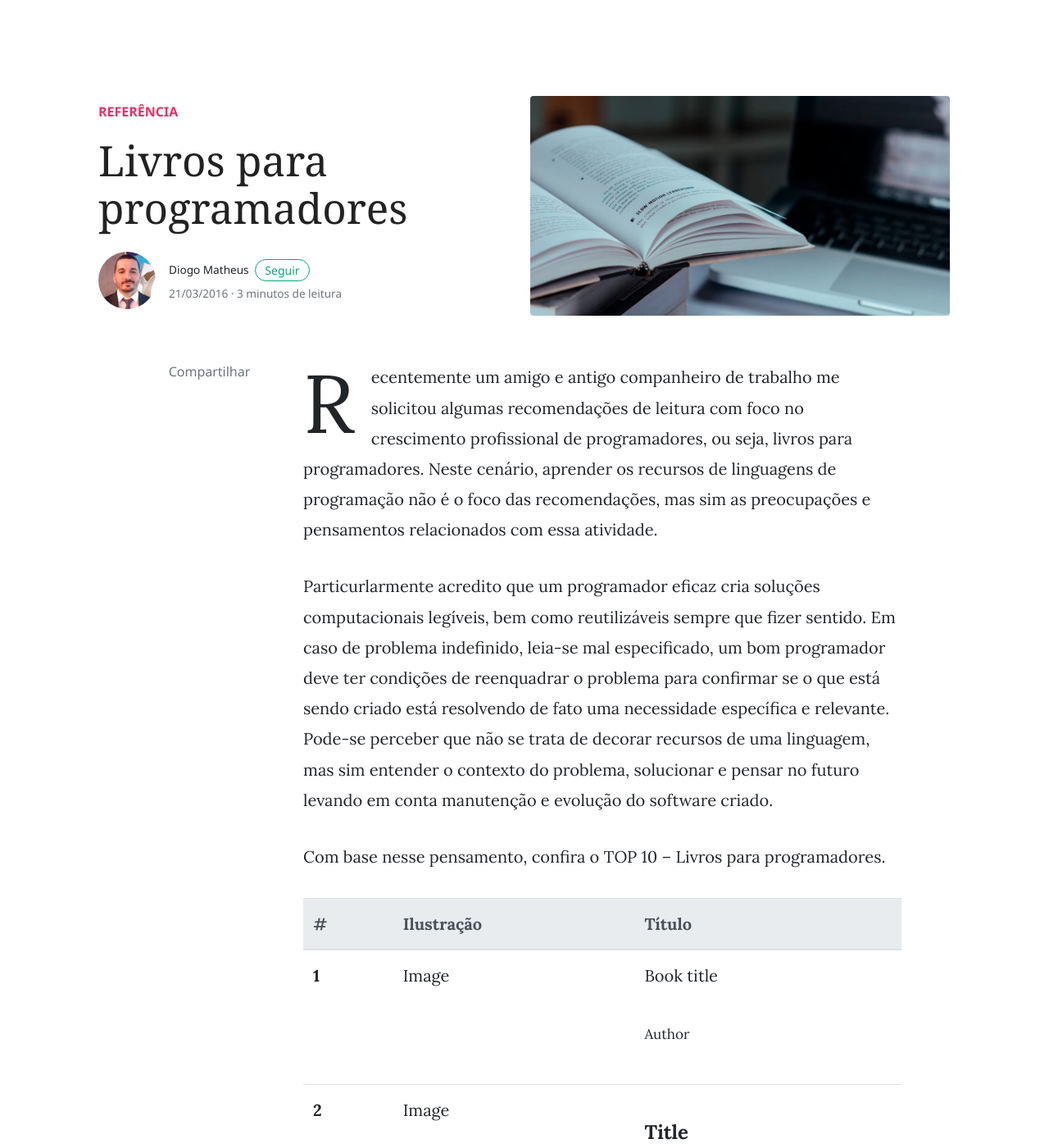
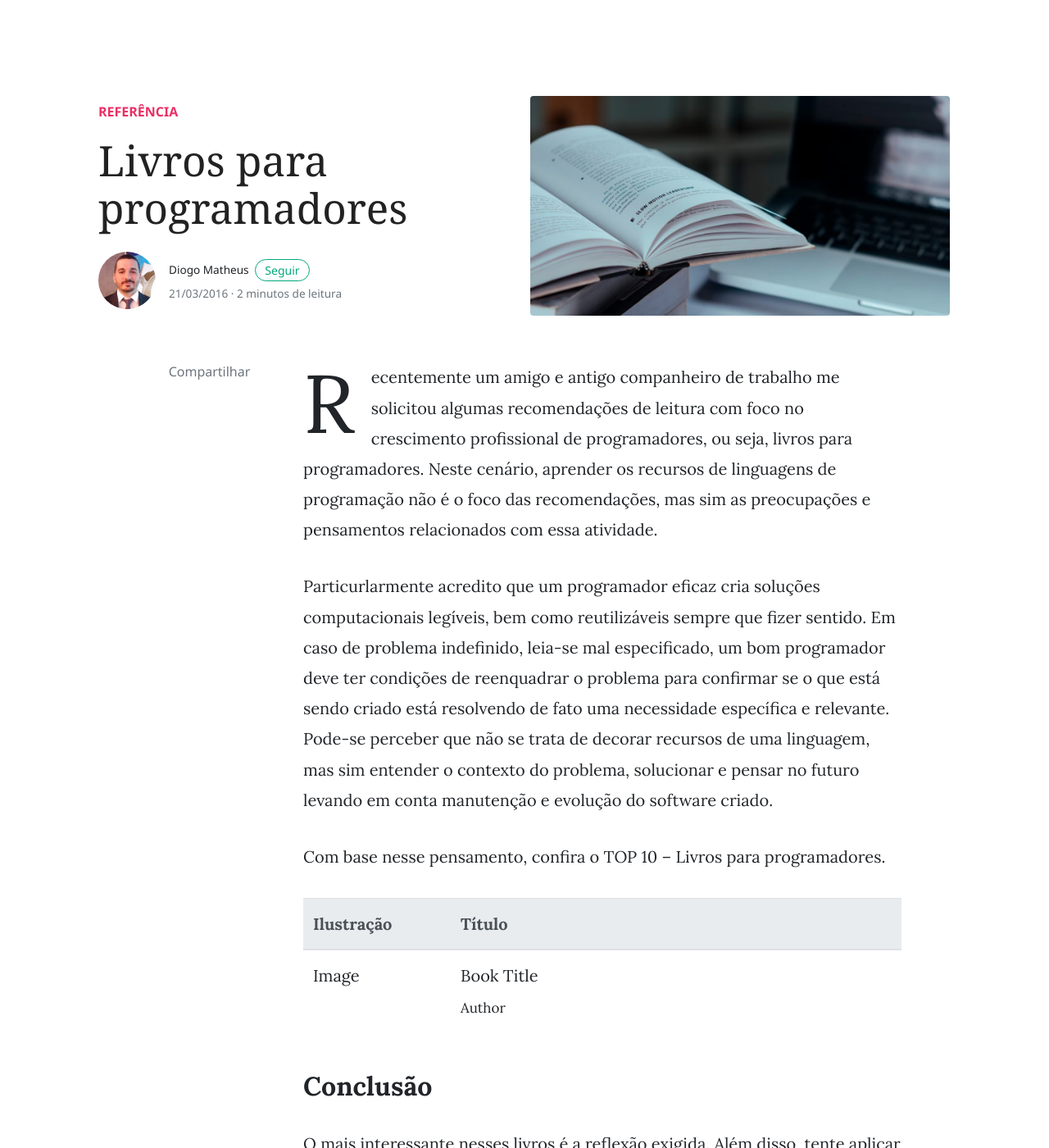
Before and after one commit to diogomatheus/diogomatheus.github.io, a Jekyll site: the page built from _posts/2016-03-21-books-for-programmers.md, in a window 1280 px wide and 1400 px high. Shown: the whole window at 82% size. Built offline with Jekyll 4.4.1, drawn with Linux system fonts in a browser that asks for light colours; nearby versions of some CDN libraries; comment, search, counter and statistics services are not loaded; some of the changed text lies outside the part shown.

```diff
--- a/_layouts/default.html
+++ b/_layouts/default.html
@@ -69,14 +69,12 @@
                 <div class="row align-items-center justify-content-between">
                     <div class="footer-social-media">
                         <a href="{{site.baseurl}}/feed.xml" target="_blank" title="RSS"><i class="fas fa-rss-square"></i></a>
-                        <a href="https://www.linkedin.com/in/diogomatheuscosta" target="_blank" title="LinkedIn"><i class="fab fa-linkedin-in"></i></a>
+                        <a href="https://www.linkedin.com/in/diogomatheuscosta" target="_blank" title="LinkedIn"><i class="fab fa-linkedin"></i></a>
                         <a href="http://lattes.cnpq.br/9740397503720448" target="_blank" title="Lattes"><i class="fas fa-file-alt"></i></a>
                         <a href="https://www.hackerrank.com/diogomatheus" target="_blank" title="HackerRank"><i class="fab fa-hackerrank"></i></a>
-                        <a href="https://github.com/diogomatheus" target="_blank" title="GitHub"><i class="fab fa-github"></i></a>
-                        <a href="https://dev.to/diogomatheus" target="_blank" title="DEV"><i class="fab fa-dev"></i></a>
-                        <a href="https://medium.com/@diogomatheuscosta" target="_blank" title="Medium"><i class="fab fa-medium-m"></i></a>
-                        <a href="https://www.youtube.com/@diogomatheus_" target="_blank" title="Youtube"><i class="fab fa-youtube"></i></a>
-                        <a href="https://twitter.com/diogomatheus_" target="_blank" title="Twitter"><i class="fab fa-twitter"></i></a>
+                        <a href="https://github.com/diogomatheus" target="_blank" title="GitHub"><i class="fab fa-github-square"></i></a>
+                        <a href="https://www.youtube.com/@diogomatheus_" target="_blank" title="Youtube"><i class="fab fa-youtube-square"></i></a>
+                        <a href="https://twitter.com/diogomatheus_" target="_blank" title="Twitter"><i class="fab fa-twitter-square"></i></a>
                     </div>
                     <div>Copyright © <script>document.write(new Date().getFullYear())</script></div>
                 </div>
--- a/_posts/2016-03-21-books-for-programmers.md
+++ b/_posts/2016-03-21-books-for-programmers.md
@@ -18,90 +18,17 @@ Com base nesse pensamento, confira o TOP 10 – Livros para programadores.
   <table class="table table-hover">
     <thead class="thead-light">
       <tr>
-        <th scope="col">#</th>
-        <th scope="col">Ilustração</th>
+        <th scope="col" width="180px">Ilustração</th>
         <th scope="col">Título</th>
       </tr>
     </thead>
     <tbody>
       <tr>
-        <th scope="row">1</th>
         <td>Image</td>
         <td>
-          <p class="lead">Book title</p>
-          <p><small>Author</small></p>
-        </td>
-      </tr>
-      <tr>
-        <th scope="row">2</th>
-        <td>Image</td>
-        <td>
-          <h4>Title</h4>
-          <p>Description</p>
-        </td>
-      </tr>
-      <tr>
-        <th scope="row">3</th>
-        <td>Image</td>
-        <td>
-          <h4>Title</h4>
-          <p>Description</p>
-        </td>
-      </tr>
-      <tr>
-        <th scope="row">4</th>
-        <td>Image</td>
-        <td>
-          <h4>Title</h4>
-          <p>Description</p>
-        </td>
-      </tr>
-      <tr>
-        <th scope="row">5</th>
-        <td>Image</td>
-        <td>
-          <h4>Title</h4>
-          <p>Description</p>
-        </td>
-      </tr>
-      <tr>
-        <th scope="row">6</th>
-        <td>Image</td>
-        <td>
-          <h4>Title</h4>
-          <p>Description</p>
-        </td>
-      </tr>
-      <tr>
-        <th scope="row">7</th>
-        <td>Image</td>
-        <td>
-          <h4>Title</h4>
-          <p>Description</p>
-        </td>
-      </tr>
-      <tr>
-        <th scope="row">8</th>
-        <td>Image</td>
-        <td>
-          <h4>Title</h4>
-          <p>Description</p>
-        </td>
-      </tr>
-      <tr>
-        <th scope="row">9</th>
-        <td>Image</td>
-        <td>
-          <h4>Title</h4>
-          <p>Description</p>
-        </td>
-      </tr>
-      <tr>
-        <th scope="row">10</th>
-        <td>Image</td>
-        <td>
-          <h4>Title</h4>
-          <p>Description</p>
+          Book Title
+          <br />
+          <small>Author</small>
         </td>
       </tr>
     </tbody>
--- a/assets/css/theme.css
+++ b/assets/css/theme.css
@@ -681,7 +681,7 @@ footer {
 	position:relative;
 }
 footer .footer-social-media {
-	font-size: 2em;
+	font-size: 1.5em;
 }
 .sticky-top-offset {
 	top:70px;
```
Also changed, not shown: _posts/2017-09-25-from-primates-to-astrounauts.md (+31 -6 lines), _posts/2018-01-15-getting-started-with-nodejs.md (+4 -2 lines).
